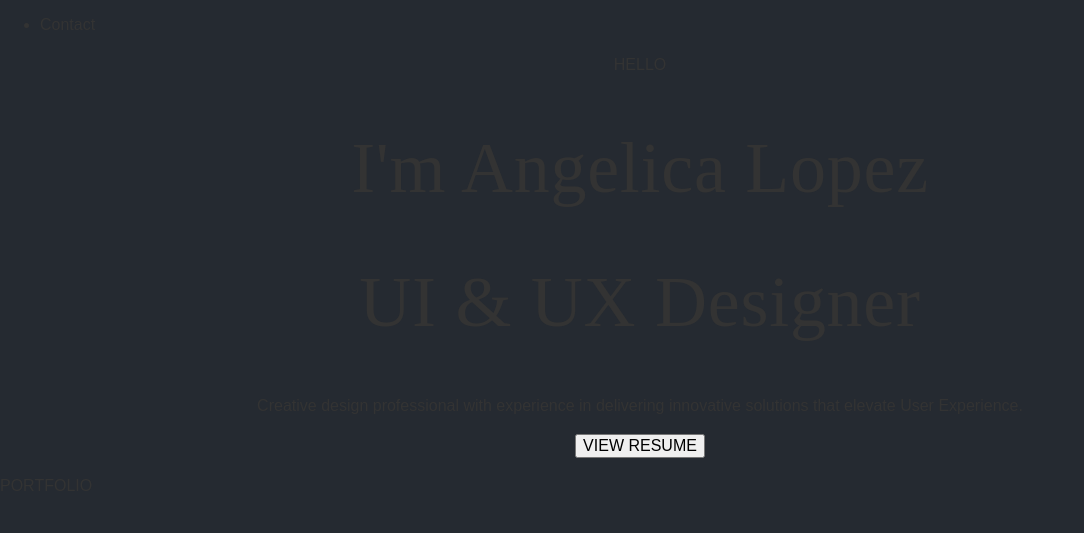
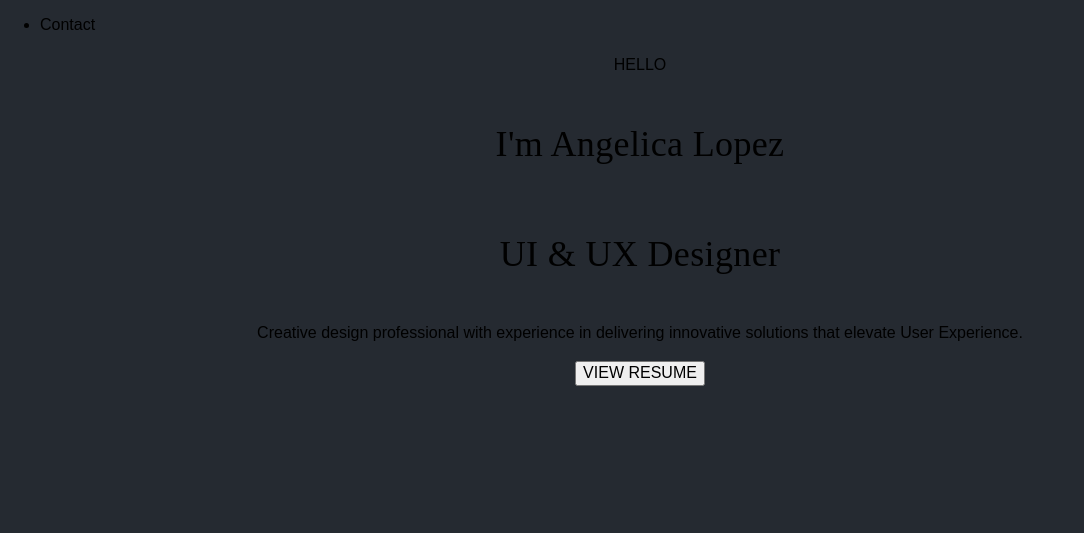
Before and after one commit to Anglikl1207/Portfolio2022, a plain HTML site: page index.html in a window 1280 px wide. Shown: the part 234-767 px from the top of the page, without its empty margins (0-1084 px from the left). Drawn offline with nearby package versions, Linux system fonts and the light colour scheme.

Commit message:
Tried to change color

```diff
--- a/css/styles.css
+++ b/css/styles.css
@@ -24,7 +24,6 @@ body {
     font-family: sans-serif;
     font-weight: 400;
     line-height: 1.5;
-    color: #333;
 
 
 }
@@ -47,7 +46,7 @@ h1 {
 font-family: Antic Didone;
 font-style: normal;
 font-weight: normal;
-font-size: 72px;
+font-size: 36px;
 line-height: 86px;
 letter-spacing: 0.01em;
 }
@@ -142,6 +141,61 @@ See for more info: https://codepen.io/profstein/pen/mrMLRj
     ========================== */
 
     .homepage_intro {
-    text-align:center ;
+    text-align:center;
+    margin-bottom: 150px;
 
     }
+
+
+
+
+    /* DESKTOP */
+/*
+h1 {
+    font-family: Antic Didone;
+    font-style: normal;
+    font-weight: normal;
+    font-size: 72px;
+    line-height: 86px;
+    letter-spacing: 0.01em;
+    }
+
+    h2 {
+        font-family: Antic Didone;
+        font-style: normal;
+        font-weight: normal;
+        font-size: 48px;
+        line-height: 57px;
+        letter-spacing: 0.07em;
+        text-transform: capitalize;
+
+    }
+
+    h3 {
+        font-size: 2.25em;
+        line-height: 1;
+        margin: 1.5em 0 0.25em 0;
+    }
+
+    h4 {
+        font-size: 1.5em;
+        line-height: 1;
+        margin: 1.5em 0 0.5em 0;
+        font-weight: 400;
+    }
+
+    h5 {
+        font-size: 1em;
+        line-height: 1;
+        margin: 1.5em 0 0.5em 0;
+        font-weight: 400;
+    }
+
+    h6 {
+        font-size: 1em;
+        line-height: 1.5;
+        margin: 1em 0 0 0;
+        font-weight: 400;
+        /* normal */
+        text-transform: uppercase;
+    } */
```
